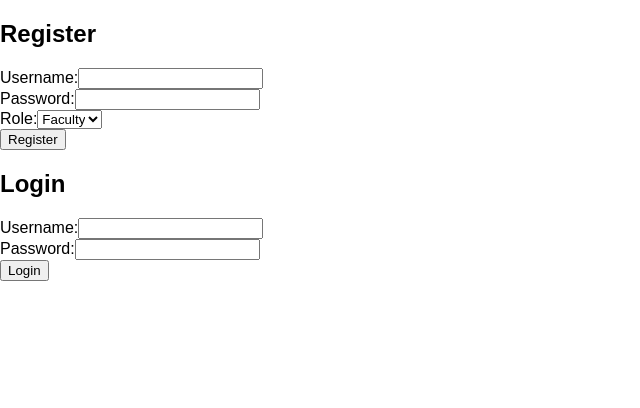
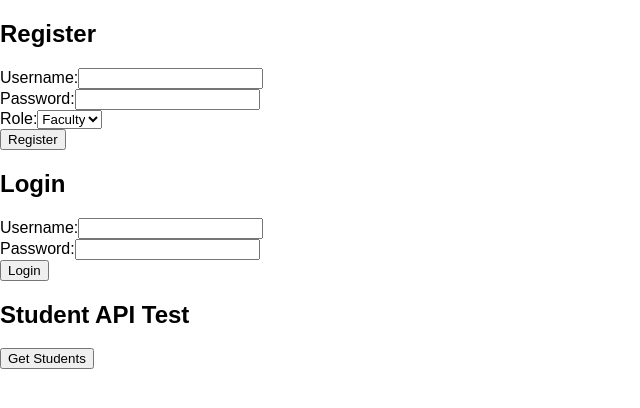
Before and after one commit to ABSruthika/student-management, a React app in the folder frontend/: page / in a window 1280 px wide. Shown: the top 408 px of the page, without its empty margins (0-640 px from the left). Built offline with nearby package versions, Linux system fonts and the light colour scheme; the HTML template or start-up script is replaced by a standard one.

Commit message:
feat(frontend): add authenticated api requests

```diff
--- a/frontend/src/App.jsx
+++ b/frontend/src/App.jsx
@@ -1,11 +1,13 @@
 import Register from "./components/Register";
 import Login from "./components/Login";
+import StudentTest from "./components/StudentTest";
 
 function App() {
     return (
         <div>
             <Register />
             <Login />
+            <StudentTest />
         </div>
     );
 }
--- /dev/null
+++ b/frontend/src/api/api.js
@@ -0,0 +1,26 @@
+const API_BASE_URL = "http://localhost:8080";
+
+export async function apiRequest(endpoint, options = {}) {
+    const token = localStorage.getItem("token");
+
+    const response = await fetch(`${API_BASE_URL}${endpoint}`, {
+        ...options,
+        headers: {
+            "Content-Type": "application/json",
+            ...(token && {
+                Authorization: `Bearer ${token}`,
+            }),
+            ...options.headers,
+        },
+    });
+
+    if (!response.ok) {
+        const errorText = await response.text();
+
+        throw new Error(
+            errorText || `Request failed with status ${response.status}`
+        );
+    }
+
+    return response;
+}
--- /dev/null
+++ b/frontend/src/components/StudentTest.jsx
@@ -0,0 +1,49 @@
+import { useState } from "react";
+import { apiRequest } from "../api/api";
+
+function StudentTest() {
+    const [students, setStudents] = useState([]);
+    const [errorMessage, setErrorMessage] = useState("");
+
+    async function fetchStudents() {
+        setErrorMessage("");
+
+        try {
+            const response = await apiRequest("/students");
+
+            const data = await response.json();
+
+            console.log("Students response:", data);
+
+            setStudents(data);
+        } catch (error) {
+            console.error("Failed to fetch students:", error);
+
+            setErrorMessage(error.message);
+        }
+    }
+
+    return (
+        <div>
+            <h2>Student API Test</h2>
+
+            <button onClick={fetchStudents}>
+                Get Students
+            </button>
+
+            {errorMessage && (
+                <p>{errorMessage}</p>
+            )}
+
+            {students.map((student) => (
+                <div key={student.id}>
+                    <p>
+                        {student.id} - {student.name}
+                    </p>
+                </div>
+            ))}
+        </div>
+    );
+}
+
+export default StudentTest;
```
